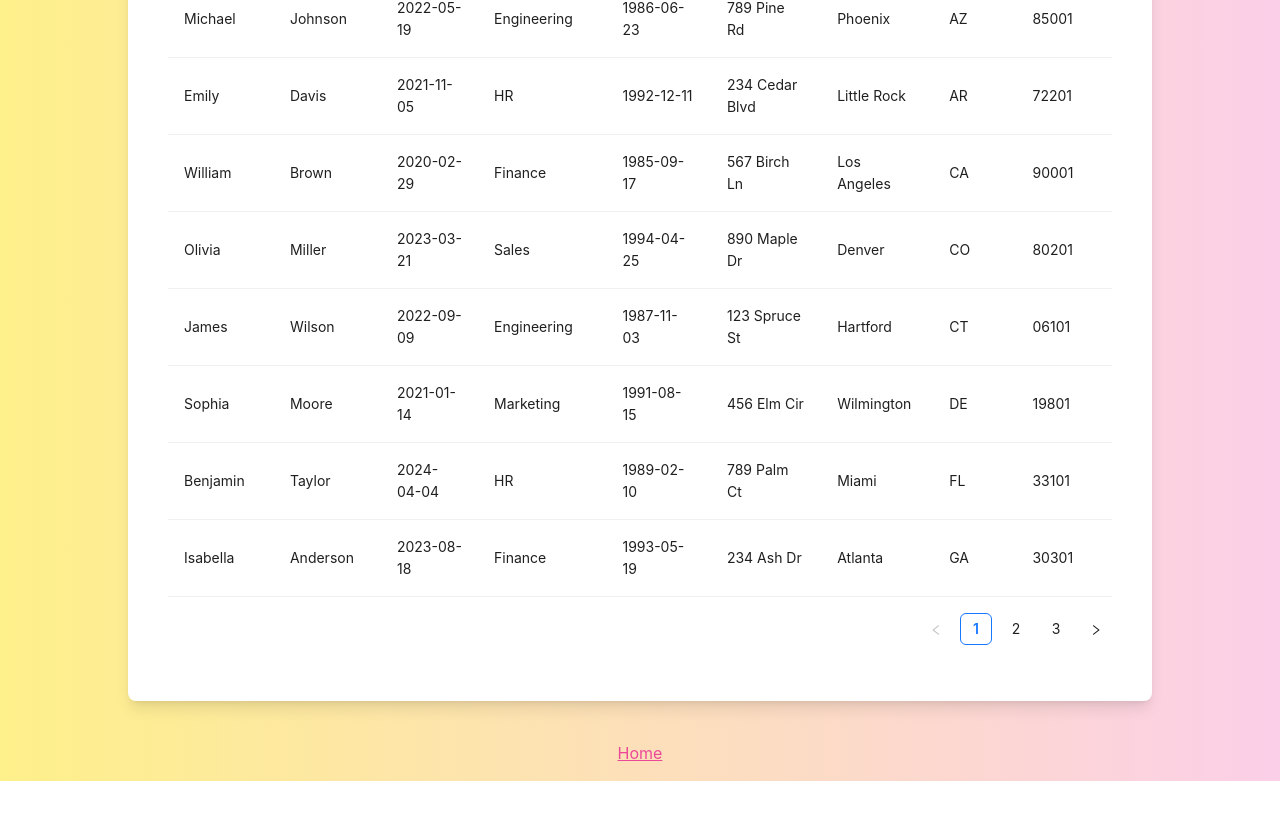
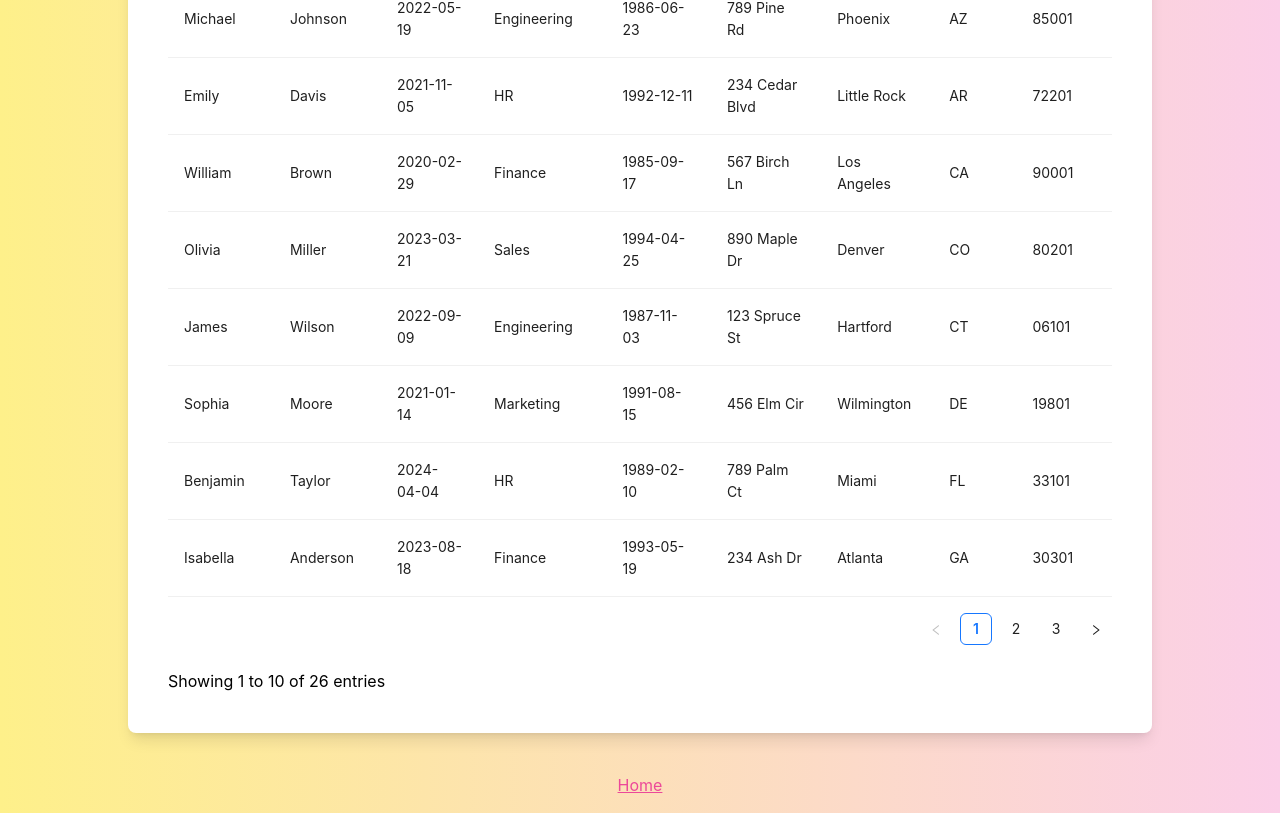
Before and after one commit to Flo-is-dev/Application-RH, a React (Create React App) app: page /Tab in a window 1280 px wide. Shown: the part 466-1279 px from the top of the page. Before the commit the page ends 1247 px from the top, so only its background shows below. Built offline with nearby package versions, Linux system fonts and the light colour scheme.

Commit message:
tablecontainer v1.3.0 pagination

```diff
--- a/src/assets/components/TableContainer.js
+++ b/src/assets/components/TableContainer.js
@@ -1,20 +1,25 @@
 import React, { useState } from "react";
 import { Table, Input } from "antd";
-// import "antd/dist/reset.css"; ligne commenté pour annuler le reset css par defaur ffectué par la lib antd
 import data from "../data/mockProfileData";
 
 const { Search } = Input;
 
 const EmployeeTable = () => {
   const [searchText, setSearchText] = useState("");
-  const [pageSize, setPageSize] = useState(10); // État pour contrôler le nombre de lignes par page
+  const [pageSize, setPageSize] = useState(10);
+  const [currentPage, setCurrentPage] = useState(1);
 
   const handleSearch = (value) => {
     setSearchText(value);
   };
 
   const handlePageSizeChange = (event) => {
-    setPageSize(Number(event.target.value)); // Mettre à jour la taille de page
+    setPageSize(Number(event.target.value));
+    setCurrentPage(1); // Reset to first page when page size changes
+  };
+
+  const handlePageChange = (page, pageSize) => {
+    setCurrentPage(page);
   };
 
   const columns = [
@@ -22,7 +27,7 @@ const EmployeeTable = () => {
       title: "First Name",
       dataIndex: "firstName",
       key: "firstName",
-      sorter: (a, b) => a.firstName.localeCompare(b.firstName), //sorter - fonction spécifique à ant Design
+      sorter: (a, b) => a.firstName.localeCompare(b.firstName),
     },
     {
       title: "Last Name",
@@ -80,6 +85,10 @@ const EmployeeTable = () => {
     )
   );
 
+  const start = (currentPage - 1) * pageSize + 1;
+  const end = Math.min(currentPage * pageSize, filteredData.length);
+  const total = filteredData.length;
+
   return (
     <div>
       <div className="flex justify-between items-center mb-2">
@@ -109,8 +118,17 @@ const EmployeeTable = () => {
       <Table
         columns={columns}
         dataSource={filteredData}
-        pagination={{ pageSize: pageSize }}
+        pagination={{
+          pageSize: pageSize,
+          current: currentPage,
+          onChange: handlePageChange,
+        }}
       />
+      <div className="mt-2">
+        <p>
+          Showing {start} to {end} of {total} entries
+        </p>
+      </div>
     </div>
   );
 };
```
